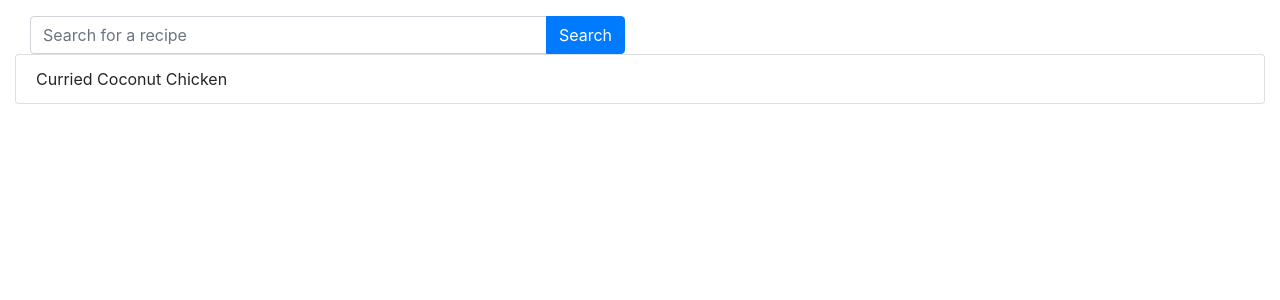
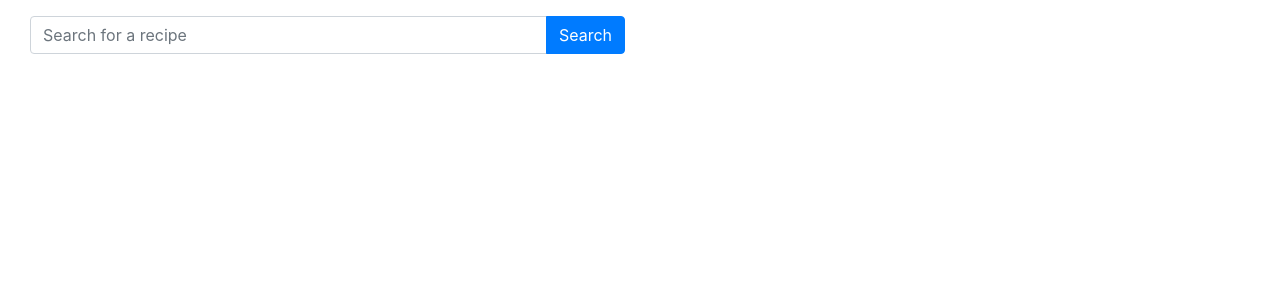
Before and after one commit to lannarae/wbdv-f19-team18, a React (Create React App) app in the folder wbdv-f19-team18/: page / in a window 1280 px wide. Shown: the top 300 px of the page. Built offline with nearby package versions, Linux system fonts and the light colour scheme; no server answers.

Commit message:
in progress search page

```diff
--- a/wbdv-f19-team18/src/components/SearchPage.js
+++ b/wbdv-f19-team18/src/components/SearchPage.js
@@ -4,15 +4,26 @@ import service from "../service/RecipeService";
 
 let recipeService = service.getInstance();
 
-export default class SearchPage  extends React.Component {
+export default class SearchPage extends React.Component {
+
+    constructor(props) {
+        super(props)
+        this.state = {
+            searchName: ''
+        }
+    }
 
     componentDidMount() {
         console.log("Component Did Mount")
-
-        console.log(recipeService.searchRecipeByName("soup"))
+      /*  console.log(recipeService.searchRecipeByName("soup"))*/
     }
 
-    render(){
+    searchNameChanged = event =>
+        this.setState({
+            searchName: event.target.value
+        })
+
+    render() {
         return (
             <div>
                 <div className="input-group col-md-6">
@@ -20,15 +31,19 @@ export default class SearchPage  extends React.Component {
                         type="text"
                         className="form-control"
                         placeholder="Search for a recipe"
-                    />
+                        onChange={this.searchNameChanged}/>
                     <div className="input-group-append">
-                        <button className="btn btn-primary" type="button">
+                        <button className="btn btn-primary"
+                                type="button"
+                                onClick={() => {this.props.searchRecipeByName(this.state.searchName)}}>
                             Search
                         </button>
                     </div>
                 </div>
                 <SearchResultList
-                    recipes={[{ id: 1, name: "Curried Coconut Chicken" }]}
+                    /* recipes={[{ id: 1, name: "Curried Coconut Chicken" }]}*/
+                    recipes={this.props.recipes}
+
                 />
             </div>
         );
--- a/wbdv-f19-team18/src/components/SearchResultList.js
+++ b/wbdv-f19-team18/src/components/SearchResultList.js
@@ -2,10 +2,12 @@ import React from 'react';
 import SearchResult from "./SearchResult";
 
 const SearchResultList = ({recipes}) => {
+    console.log(recipes)
+    if (recipes) {
         return (
             <ul className="list-group">
                 {
-                recipes.map(recipe => {
+                    recipes && recipes.map(recipe => {
                         return (
                             <li className="list-group-item">
                                 <SearchResult recipe={recipe}/>
@@ -15,6 +17,7 @@ const SearchResultList = ({recipes}) => {
                 }
             </ul>
         );
+    }
 };
 
 export default SearchResultList;
--- a/wbdv-f19-team18/src/containers/SearchPageContainer.js
+++ b/wbdv-f19-team18/src/containers/SearchPageContainer.js
@@ -5,7 +5,7 @@ import RecipeService from "../service/RecipeService";
 
 const stateToPropertyMapper = (state, ownProps) => {
     return {
-        recipes: [{ id: 1, name: "Curried Coconut Chicken" }]
+        recipes: state.recipes/*[{ id: 1, name: "Curried Coconut Chicken" }]*/
     };
 };
 
--- a/wbdv-f19-team18/src/reducers/SearchPageReducer.js
+++ b/wbdv-f19-team18/src/reducers/SearchPageReducer.js
@@ -1,6 +1,5 @@
 
-
-const SearchPageReducer = (prevState, action) => {
+const SearchPageReducer = (prevState = {recipes: []}, action) => {
     switch (action.type) {
         case 'UPDATE_ALL_RECIPES': {
             return {
--- a/wbdv-f19-team18/src/service/RecipeService.js
+++ b/wbdv-f19-team18/src/service/RecipeService.js
@@ -33,6 +33,7 @@ export default class RecipeService {
           "Content-Type": "application/json"
         }
       }
-    ).then(response => response.json());
+    ).then(response => response.json())
+        .then(responseObject => responseObject.results);
   };
 }
```
Also changed, not shown: 1 other file (tests, documents, lock files or other folders). Lines whose indentation alone changed are shown as unchanged.
